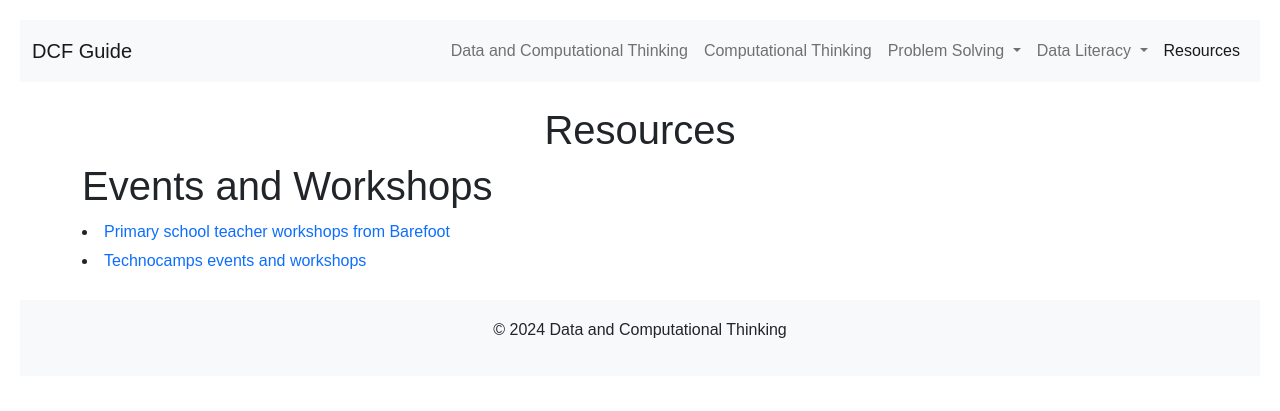
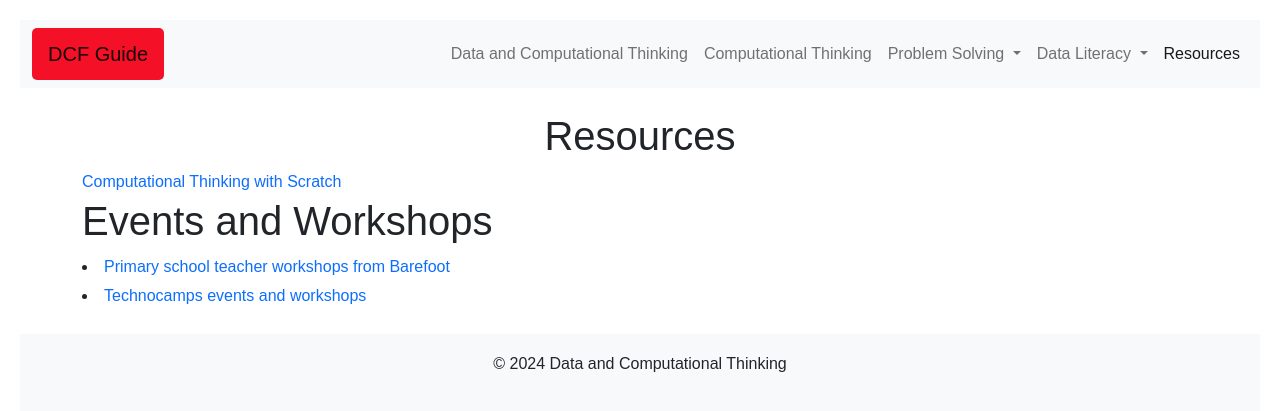
Before and after one commit to ELIIMORRIS/DCF, a Flask app: page /resources in a window 1280 px wide. Shown: the top 411 px of the page. Run offline with Flask 3, Linux system fonts and the light colour scheme.

Commit message:
added red button for DCF guide link to Hwb/Welsh Gov added Scratch resource link

```diff
--- a/static/css/styles.css
+++ b/static/css/styles.css
@@ -28,6 +28,18 @@ button.collapsible:hover {
 
 button.collapsible.active {
     background-color: #2980B9; /* Change the background color when active */
+}
+
+.red-button {
+    background-color: #f41128; /* Bootstrap's red color */
+    color: white;
+    padding: 8px 16px;
+    border-radius: 5px;
+    text-decoration: none;
+}
+.red-button:hover {
+    background-color: #b41e2d; /* Slightly darker red on hover */
+    text-decoration: none; /* Remove underline */
 }
 
 .content {
--- a/templates/base.html
+++ b/templates/base.html
@@ -11,7 +11,7 @@
     <!-- Navbar -->
     <nav class="navbar navbar-expand-lg navbar-light bg-light">
         <div class="container-fluid">
-            <a class="navbar-brand" href="https://hwb.gov.wales/curriculum-for-wales/cross-curricular-skills-frameworks/digital-competence-framework/" target="_blank">DCF Guide</a>
+            <a class="navbar-brand red-button" href="https://hwb.gov.wales/curriculum-for-wales/cross-curricular-skills-frameworks/digital-competence-framework/" target="_blank">DCF Guide</a>
             <button class="navbar-toggler" type="button" data-bs-toggle="collapse" data-bs-target="#navbarNav" aria-controls="navbarNav" aria-expanded="false" aria-label="Toggle navigation">
                 <span class="navbar-toggler-icon"></span>
             </button>
--- a/templates/resources.html
+++ b/templates/resources.html
@@ -1,7 +1,7 @@
 {% extends "base.html" %}
 
 {% block content %}
-
+<a href="https://scratched.gse.harvard.edu/ct/index.html"target="_blank">Computational Thinking with Scratch</a>
 <h1>Events and Workshops</h1>
 <li><a href="https://www.barefootcomputing.org/primary-computing-workshops"target="_blank">Primary school teacher workshops from Barefoot</a></li>
 <li><a href="https://www.technocamps.com/en/events/"target="_blank">Technocamps events and workshops</a></li>
```
